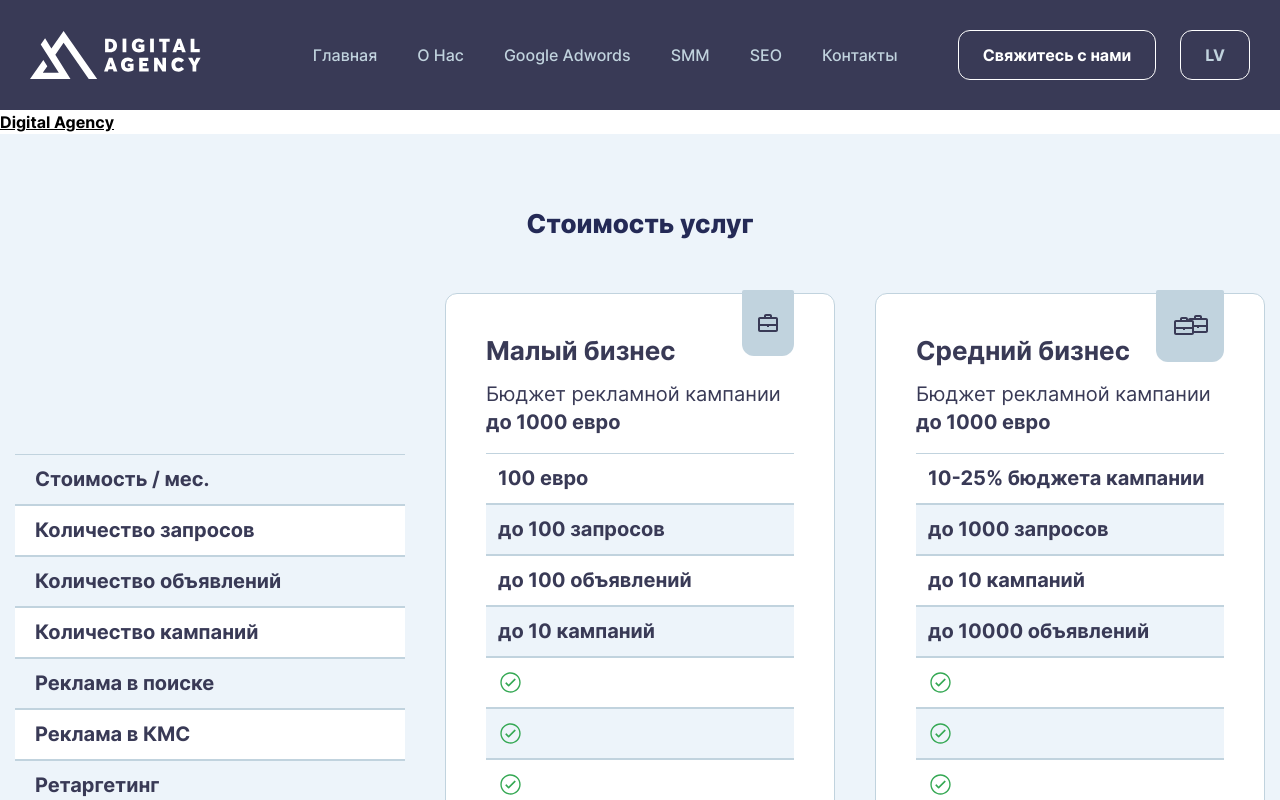
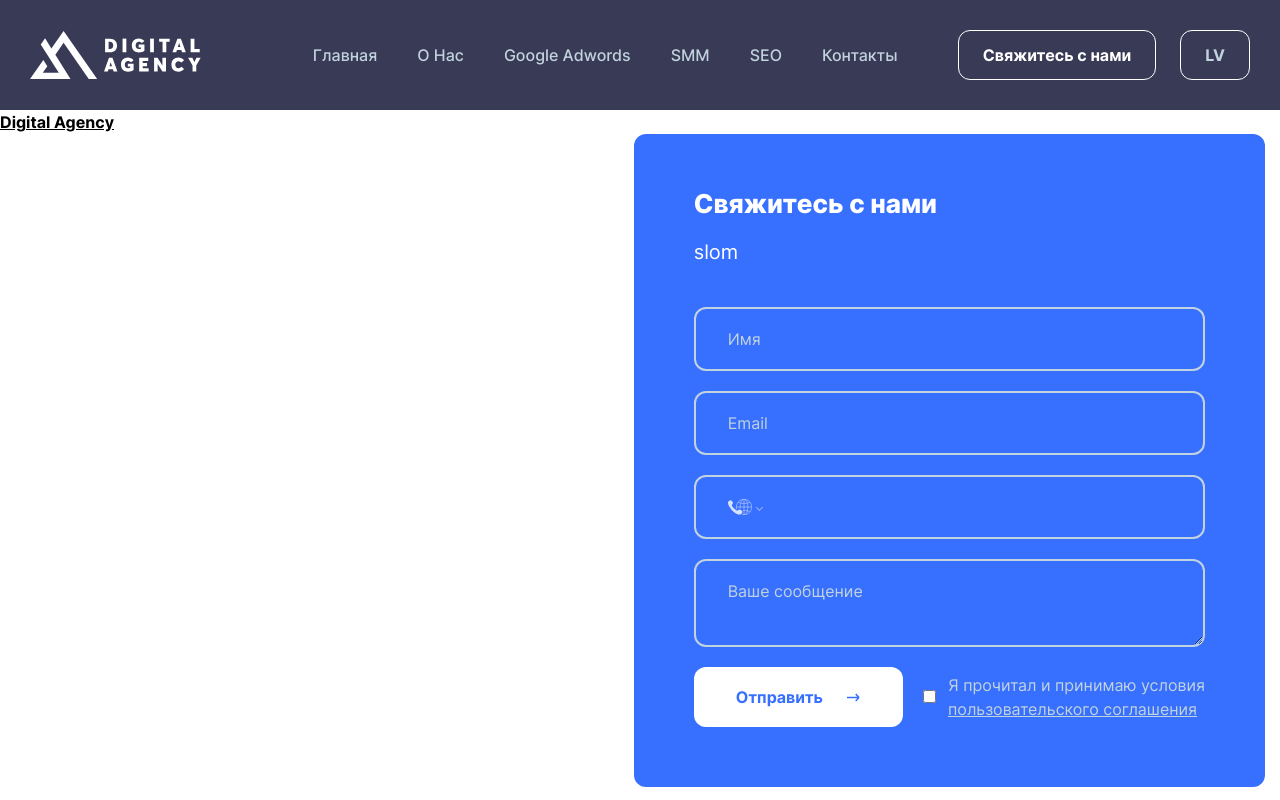
Before and after one commit to xasanof17/digital-agency, a Next.js app: page / in a window 1280 px wide. Shown: the top 800 px of the page. Built offline with nearby package versions, Linux system fonts and the light colour scheme.

Commit message:
form component

```diff
--- a/package.json
+++ b/package.json
@@ -17,7 +17,8 @@
     "next": "12.3.1",
     "react": "18.2.0",
     "react-dom": "18.2.0",
-    "react-hook-form": "^7.36.1"
+    "react-hook-form": "^7.36.1",
+    "react-phone-number-input": "^3.2.11"
   },
   "devDependencies": {
     "autoprefixer": "^10.4.12",
--- a/src/components/Form.jsx
+++ b/src/components/Form.jsx
@@ -1,20 +1,143 @@
 import React from "react";
-import { useForm } from "react-hook-form";
+import { useForm, Controller } from "react-hook-form";
+import "react-phone-number-input/style.css";
+import PhoneInput from "react-phone-number-input";
 
-const Form = () => {
+const Form = ({ title, text }) => {
   const {
     register,
     handleSubmit,
-    watch,
+    reset,
+    control,
     formState: { errors },
   } = useForm();
-  const onSubmit = (data) => console.log(data);
+  const onSubmit = (data) => {
+    console.log(JSON.stringify(data));
+    reset({ name: "", email: "", number: "", message: "", check: false });
+  };
 
   return (
-    <div className="p-[60px] bg-blue rounded-xl">
-      <h2 className="text-white font-black text-lg">Свяжитесь с нами</h2>
-      <form onSubmit={handleSubmit(onSubmit)} action="" method="post" className="flex flex-col">
-        {/* we use this react-hook-form and react-select  */}
+    <div className="py-7 px-5 w-full sm:w-fit sm:p-[40px] lg:p-[60px] bg-blue rounded-xl float-right">
+      <h2 className="text-white font-black text-lg">{title}</h2>
+      {text && (
+        <p className="text-white font-regular text-[20px] mt-6">{text}</p>
+      )}
+      <form
+        onSubmit={handleSubmit(onSubmit)}
+        action=""
+        method="post"
+        className="flex flex-col space-y-5 mt-[40px]"
+      >
+        <div className="flex flex-col">
+          <input
+            type="text"
+            className={`py-3 sm:py-[18px] px-5 sm:pl-8 bg-transparent hover:bg-white focus:bg-white font-regular text-[16px] text-white focus:text-blue hover:text-blue ${
+              errors.name ? "placeholder:text-red" : "placeholder:text-seadrive"
+            } ${errors.name ? "focus:border-red" : ""} rounded-xl border-2 ${
+              errors.name ? "border-red" : "border-seadrive"
+            } focus:border-white  duration-200 outline-none`}
+            placeholder="Имя"
+            {...register("name", { required: true })}
+          />
+          {errors.name && (
+            <span className="text-red font-regular mt-2">
+              Check your name, please fill this field
+            </span>
+          )}
+        </div>
+        <div className="flex flex-col">
+          <input
+            type="text"
+            className={`py-3 sm:py-[18px] px-5 sm:pl-8 bg-transparent hover:bg-white focus:bg-white font-regular text-[16px] text-white focus:text-blue hover:text-blue ${
+              errors.email
+                ? "placeholder:text-red"
+                : "placeholder:text-seadrive"
+            } ${errors.email ? "focus:border-red" : ""} rounded-xl border-2 ${
+              errors.email ? "border-red" : "border-seadrive"
+            } focus:border-white  duration-200 outline-none`}
+            placeholder="Email"
+            {...register("email", { required: true })}
+          />
+          {errors.email && (
+            <span className="text-red font-regular mt-2">
+              Check your email, please fill this field
+            </span>
+          )}
+        </div>
+        <div className="flex flex-col">
+          <div
+            className={`py-3 sm:py-[18px] px-5 sm:pl-8 bg-transparent hover:bg-white focus:bg-white font-regular text-[16px] text-white focus:text-blue hover:text-blue ${
+              errors.number
+                ? "placeholder:text-red"
+                : "placeholder:text-seadrive"
+            } ${errors.number ? "focus:border-red" : ""} rounded-xl border-2 ${
+              errors.number ? "border-red" : "border-seadrive"
+            } focus:border-white  duration-200 outline-none`}
+          >
+            <Controller
+              name="number"
+              control={control}
+              render={({ field }) => <PhoneInput {...field} />}
+            />
+            {errors.number && (
+              <span className="text-red font-regular mt-2">
+                Check your number, please fill this field
+              </span>
+            )}
+          </div>
+        </div>
+        <div className="flex flex-col">
+          <textarea
+            className="py-3 sm:py-[18px] px-5 sm:pl-8 bg-transparent hover:bg-white focus:bg-white font-regular text-[16px] text-white focus:text-blue hover:text-blue placeholder:text-seadrive rounded-xl border-2 border-seadrive focus:border-white  duration-200 outline-none"
+            placeholder="Ваше сообщение"
+            {...register("message", { required: false })}
+          />
+        </div>
+
+        <div className="flex flex-col md:flex-row md:items-center md:space-x-5">
+          <button
+            type="submit"
+            className="bg-white focus:bg-insigniawhite hover:bg-bluedepths py-3 sm:py-[18px] sm:md:px-[42px] rounded-xl font-bold text-[16px] text-blue flex items-center justify-center space-x-6 outline-none"
+          >
+            <span>Отправить</span>
+            <span>
+              <svg
+                width="14"
+                height="9"
+                viewBox="0 0 14 9"
+                fill="none"
+                xmlns="http://www.w3.org/2000/svg"
+              >
+                <path
+                  d="M0 4.5H12M12 4.5L8.72727 1M12 4.5L8.72727 8"
+                  stroke="#376FFF"
+                  strokeWidth="1.5"
+                />
+              </svg>
+            </span>
+          </button>
+          <div className="flex items-center space-x-3 mt-4 md:mt-0">
+            <div className="relative">
+              <input
+                type="checkbox"
+                name=""
+                id=""
+                {...register("check", { required: true })}
+              />
+            </div>
+            <div className="flex flex-col text-seadrive font-regular text-[16px]">
+              <p>Я прочитал и принимаю условия</p>
+              <a href="#!" className="underline hover:text-white ">
+                пользовательского соглашения{" "}
+              </a>
+              {errors.check && (
+                <span className="text-red font-regular mt-2">
+                  check this field
+                </span>
+              )}
+            </div>
+          </div>
+        </div>
       </form>
     </div>
   );
--- a/src/pages/index.js
+++ b/src/pages/index.js
@@ -1,6 +1,6 @@
 import React from "react";
 import Head from "next/head";
-import { Reklama, Uslugi } from "../components";
+import { Reklama, Uslugi, Form } from "../components";
 
 export default function Home() {
   return (
@@ -10,7 +10,10 @@ export default function Home() {
       </Head>
       <h1 className="font-bold underline">Digital Agency</h1>
       {/* <Reklama/> */}
-      <Uslugi/>
+      {/* <Uslugi/> */}
+      <div className="container">
+        <Form title="Свяжитесь с нами" text='slom' />
+      </div>
     </div>
   );
 }
--- a/src/scss/globals.scss
+++ b/src/scss/globals.scss
@@ -56,3 +56,7 @@ body {
     display: none;
   }
 }
+.PhoneInputInput{
+  background: transparent;
+  outline: none;
+}
```
Also changed, not shown: 1 other file (tests, documents, lock files or other folders).
